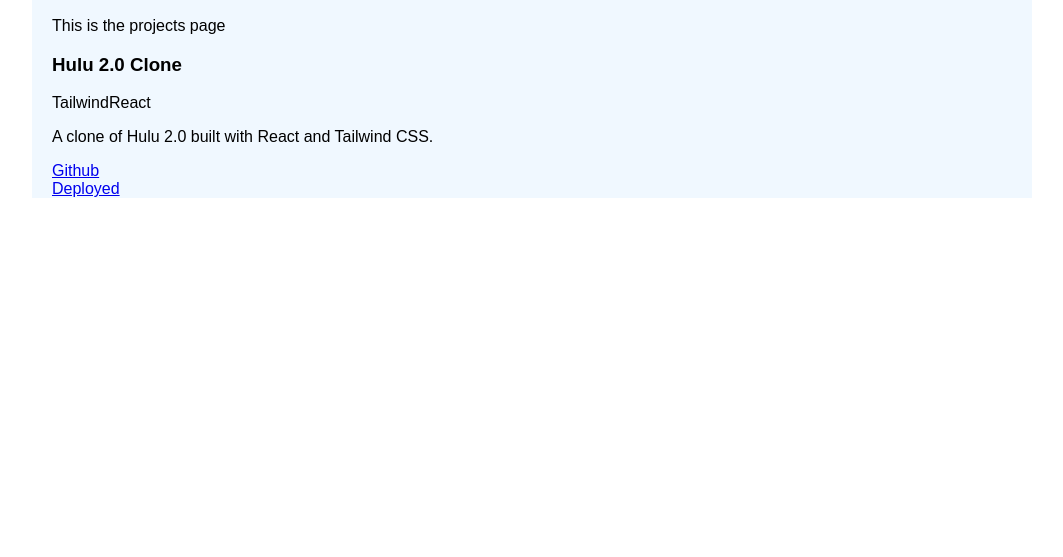
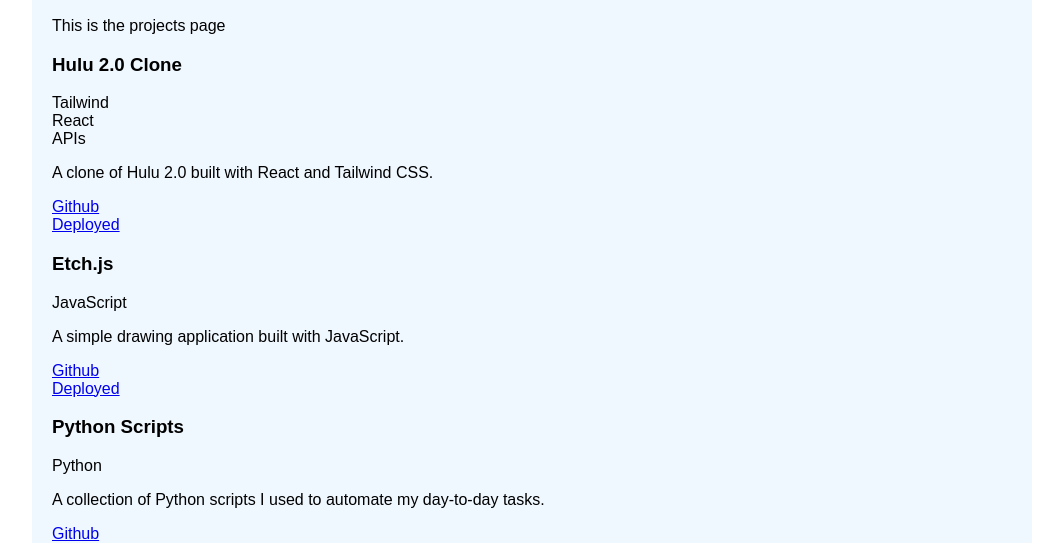
Before and after one commit to ggottemo/portfolio_2, a Gatsby site: page /projects in a window 1280 px wide. Shown: the part 243-800 px from the top of the page, without its empty margins (108-1171 px from the left). Built offline with nearby package versions, Linux system fonts and the light colour scheme; Gatsby itself is replaced by a stand-in of ours.

Commit message:
add other projects, fix template for generating tag divs, fix url bug

```diff
--- a/src/components/project.js
+++ b/src/components/project.js
@@ -4,13 +4,20 @@
 
 //create project component
 const Project = ( props ) => {
+
     return (
         <div className="project">
             <h3>{ props.title }</h3>
-            <div className="project-tags"> { props.tags }</div>
+            {/* generate divs with appropriate class for each tag */}
+            {/* inteded to use for styling later */}
+            <div className="project-tags"> { props.tags.map((tag) => (
+                <div className={'tag-' + tag}>{tag}</div>
+    )) }</div>
             <p className="project-description">{ props.description }</p>
             <a href={ props.github }>Github</a> <br></br>
-            <a href={ props.deployed }>Deployed</a>
+            {/* Check to see if there is a deploy link */}
+            { props.deployed ? <a href={ props.deployed }>Deployed</a> : null }
+
         </div>
     )
 }
--- a/src/pages/projects.js
+++ b/src/pages/projects.js
@@ -6,11 +6,27 @@
 //prop variables
 const hulu = {
     title : 'Hulu 2.0 Clone',
-    tags : ['Tailwind', 'React',],
+    tags : ['Tailwind', 'React', 'APIs'],
     description : 'A clone of Hulu 2.0 built with React and Tailwind CSS.',
-    github : 'https://github.com/ggottemo/hulu-2,',
+    github : 'https://github.com/ggottemo/hulu-2',
     deployed : 'https://hulu-2-pdeii248i-ggottemo.vercel.app/',
 }
+
+const etch_js = {
+    title : 'Etch.js',
+    tags : ['JavaScript'],
+    description : 'A simple drawing application built with JavaScript.',
+    github : 'https://github.com/ggottemo/etch-js',
+    deployed : 'https://etch-js-ggottemo.vercel.app/',
+}
+
+const python_scripts = {
+    title : 'Python Scripts',
+    tags : ['Python'],
+    description : 'A collection of Python scripts I used to automate my day-to-day tasks.',
+    github : 'https://github.com/ggottemo/python-repo',
+}
+
 
 
 const ProjectsPage = () => {
@@ -18,6 +34,8 @@
     <Layout pageTitle="Projects">
       <p>This is the projects page</p>
         <Project {...hulu} />
+        <Project {...etch_js} />
+        <Project {...python_scripts} />
     </Layout>
   )
 }
```
